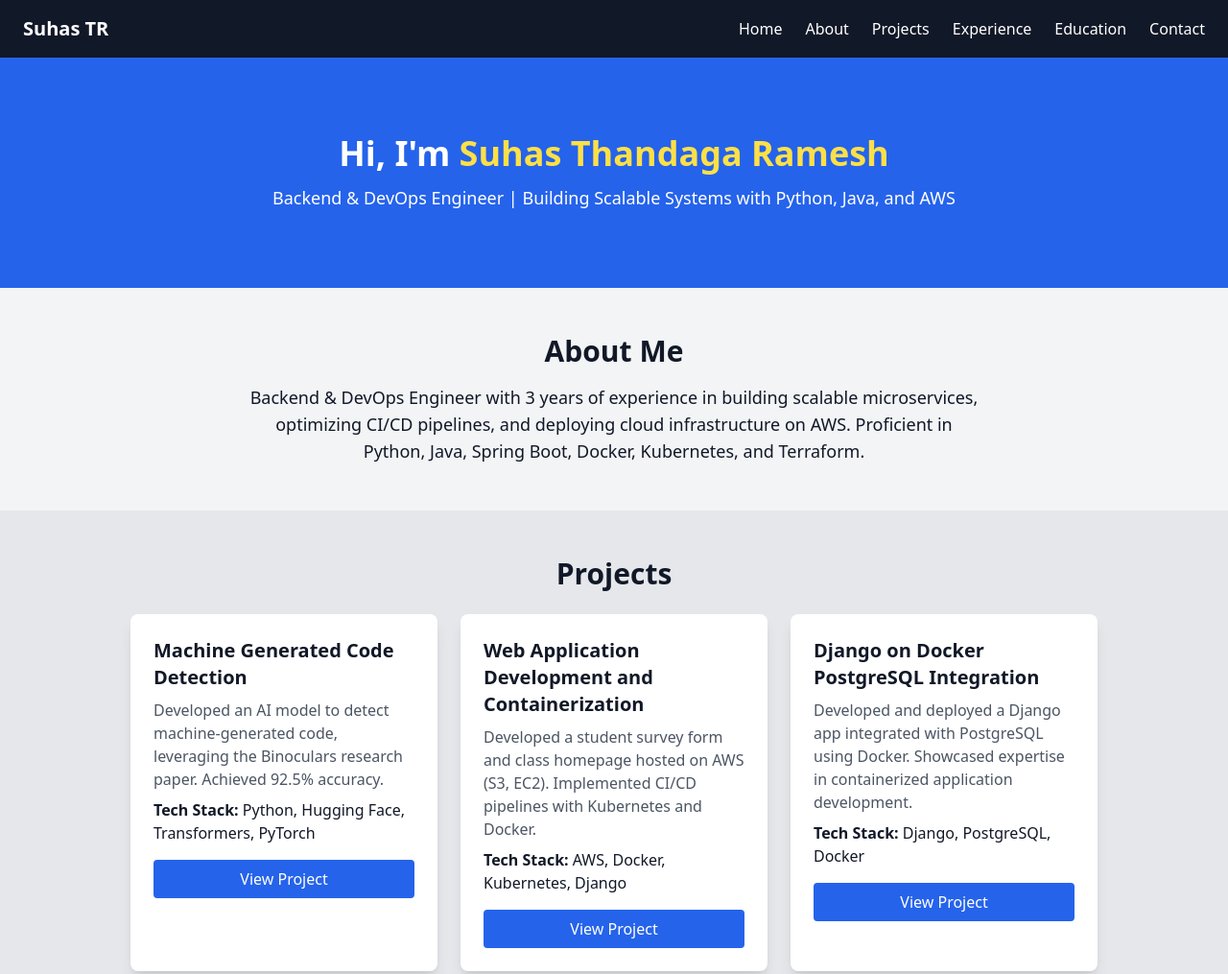
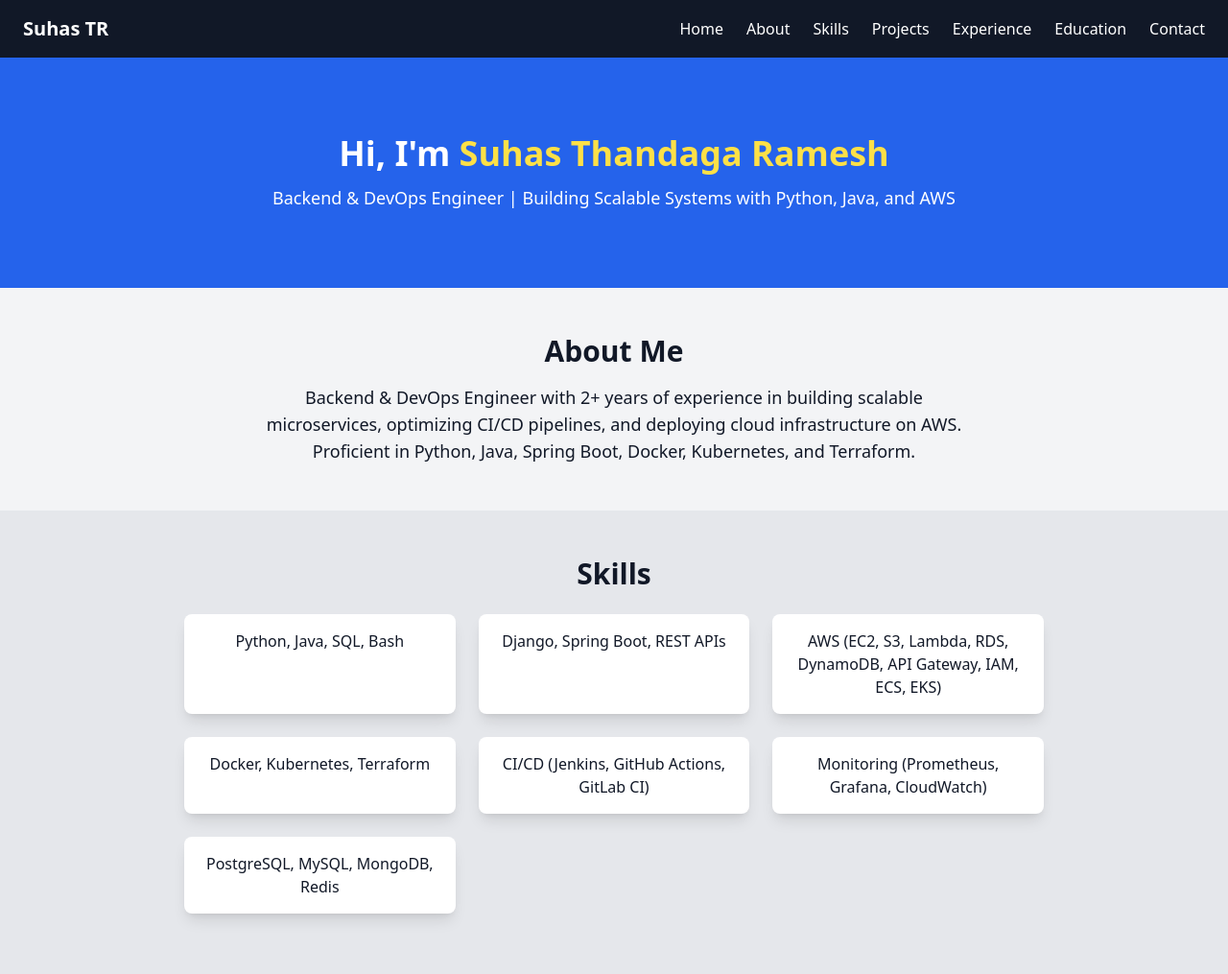
Before and after one commit to suhastr/suhastr.github.io, a plain HTML site: page index.html in a window 1280 px wide. Shown: the top 1015 px of the page at 96% size. Drawn offline with nearby package versions, Linux system fonts and the light colour scheme.

Commit message:
Update index.html

```diff
--- a/index.html
+++ b/index.html
@@ -16,6 +16,7 @@
                 <ul class="flex space-x-6">
                     <li><a href="#home" class="hover:text-gray-400">Home</a></li>
                     <li><a href="#about" class="hover:text-gray-400">About</a></li>
+                    <li><a href="#skills" class="hover:text-gray-400">Skills</a></li>
                     <li><a href="#projects" class="hover:text-gray-400">Projects</a></li>
                     <li><a href="#experience" class="hover:text-gray-400">Experience</a></li>
                     <li><a href="#education" class="hover:text-gray-400">Education</a></li>
@@ -35,8 +36,22 @@
     <section id="about" class="py-12 text-center">
         <h2 class="text-3xl font-semibold">About Me</h2>
         <p class="mt-4 text-lg max-w-3xl mx-auto">
-            Backend & DevOps Engineer with 3 years of experience in building scalable microservices, optimizing CI/CD pipelines, and deploying cloud infrastructure on AWS. Proficient in Python, Java, Spring Boot, Docker, Kubernetes, and Terraform.
+            Backend & DevOps Engineer with 2+ years of experience in building scalable microservices, optimizing CI/CD pipelines, and deploying cloud infrastructure on AWS. Proficient in Python, Java, Spring Boot, Docker, Kubernetes, and Terraform.
         </p>
+    </section>
+
+    <!-- Skills Section -->
+    <section id="skills" class="py-12 bg-gray-200">
+        <h2 class="text-3xl font-semibold text-center">Skills</h2>
+        <div class="max-w-4xl mx-auto mt-6 grid grid-cols-2 md:grid-cols-3 gap-6 text-center">
+            <div class="bg-white shadow-lg p-4 rounded-lg">Python, Java, SQL, Bash</div>
+            <div class="bg-white shadow-lg p-4 rounded-lg">Django, Spring Boot, REST APIs</div>
+            <div class="bg-white shadow-lg p-4 rounded-lg">AWS (EC2, S3, Lambda, RDS, DynamoDB, API Gateway, IAM, ECS, EKS)</div>
+            <div class="bg-white shadow-lg p-4 rounded-lg">Docker, Kubernetes, Terraform</div>
+            <div class="bg-white shadow-lg p-4 rounded-lg">CI/CD (Jenkins, GitHub Actions, GitLab CI)</div>
+            <div class="bg-white shadow-lg p-4 rounded-lg">Monitoring (Prometheus, Grafana, CloudWatch)</div>
+            <div class="bg-white shadow-lg p-4 rounded-lg">PostgreSQL, MySQL, MongoDB, Redis</div>
+        </div>
     </section>
 
     <!-- Projects Section -->
@@ -54,7 +69,7 @@
             <p class="mt-2">Developed and optimized backend pricing and inventory APIs handling 100,000+ product updates daily. Automated workflows, implemented CI/CD pipelines, and improved system monitoring using AWS, Docker, and Kubernetes.</p>
         </div>
         <div class="max-w-3xl mx-auto mt-6 bg-white shadow-lg p-6 rounded-lg">
-            <h3 class="text-xl font-bold">Software Developer</h3>
+            <h3 class="text-xl font-bold">Backend Developer</h3>
             <p class="text-gray-600">Techmill Technologies (Nagarro) - 2020-2021</p>
             <p class="mt-2">Developed banking services using Java, Spring Boot, and Temenos Transact T24. Optimized APIs, handled account modifications, and ensured COB batch processing integrity.</p>
         </div>
@@ -68,8 +83,8 @@
     <!-- Education Section -->
     <section id="education" class="py-12 bg-gray-200">
         <h2 class="text-3xl font-semibold text-center">Education</h2>
-        <p class="text-lg text-center mt-4">MS in Computer Science, George Mason University, USA (2023-2025)</p>
-        <p class="text-lg text-center">BE in Information Science, Vidyavardhaka College of Engineering, India (2016-2020)</p>
+        <p class="text-lg text-center mt-4">MS in Computer Science, George Mason University (2023-2025)</p>
+        <p class="text-lg text-center">BE in Information Science, Vidyavardhaka College of Engineering (2016-2020)</p>
     </section>
 
     <!-- Contact Section -->
```
